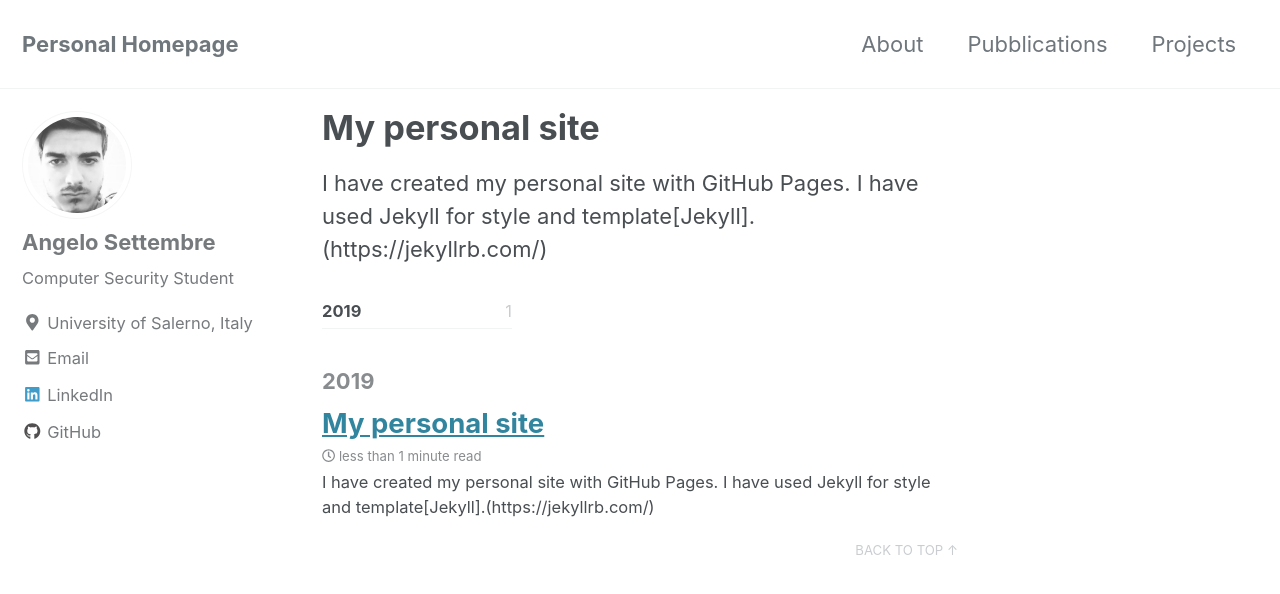
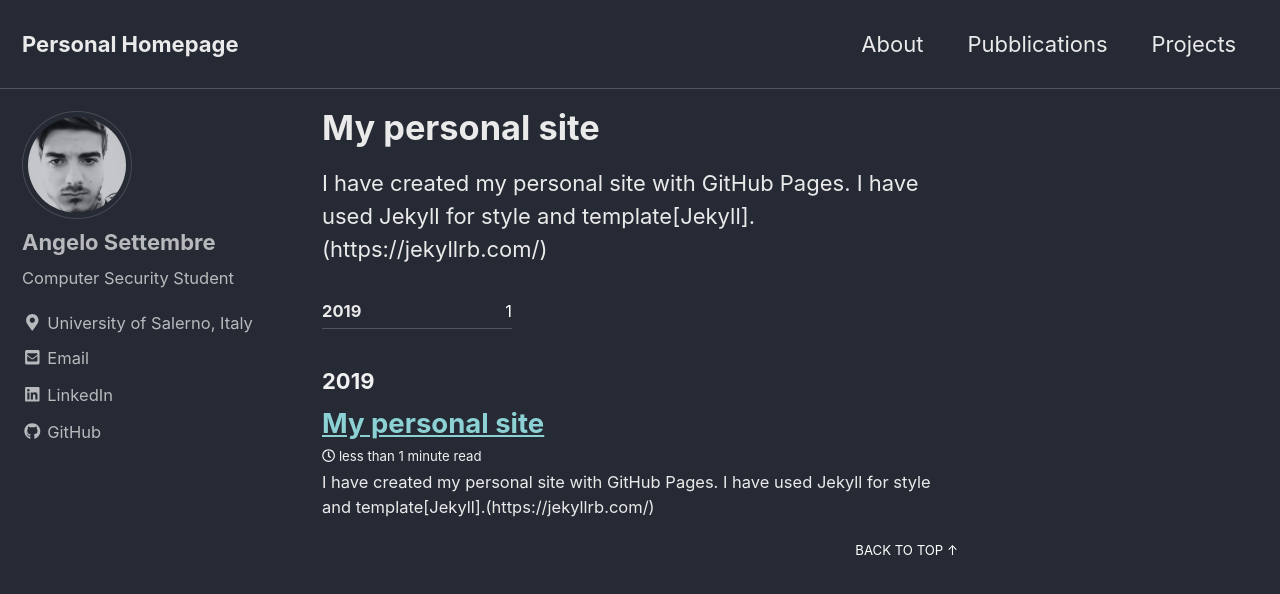
Before and after one commit to angelosettembre/angelosettembre.github.io, a Jekyll site: the page built from _posts/2019-04-19-my-site.md, in a window 1280 px wide and 900 px high. Shown: the top 594 px of the window. Built offline with Jekyll 4.4.1, drawn with Linux system fonts in a browser that asks for light colours; cached includes are drawn as plain includes; nearby versions of some CDN libraries.

Commit message:
fix color scheme

```diff
--- a/_config.yml
+++ b/_config.yml
@@ -12,7 +12,7 @@
 
 # theme                  : "minimal-mistakes-jekyll"
 # remote_theme           : "mmistakes/minimal-mistakes"
-minimal_mistakes_skin    : "default" # "air", "aqua", "contrast", "dark", "dirt", "neon", "mint", "plum", "sunrise"
+minimal_mistakes_skin    : "dark" # "air", "aqua", "contrast", "dark", "dirt", "neon", "mint", "plum", "sunrise"
 
 # Site Settings
 locale                   : "en-US"
@@ -38,7 +38,7 @@
     # https://developers.facebook.com/docs/plugins/comments
     appid                :
     num_posts            : # 5 (default)
-    colorscheme          : "dark" # "light" (default), "dark"
+    colorscheme          : # "light" (default), "dark"
   utterances:
     theme                : # "github-light" (default), "github-dark"
     issue_term           : # "pathname" (default)
```
